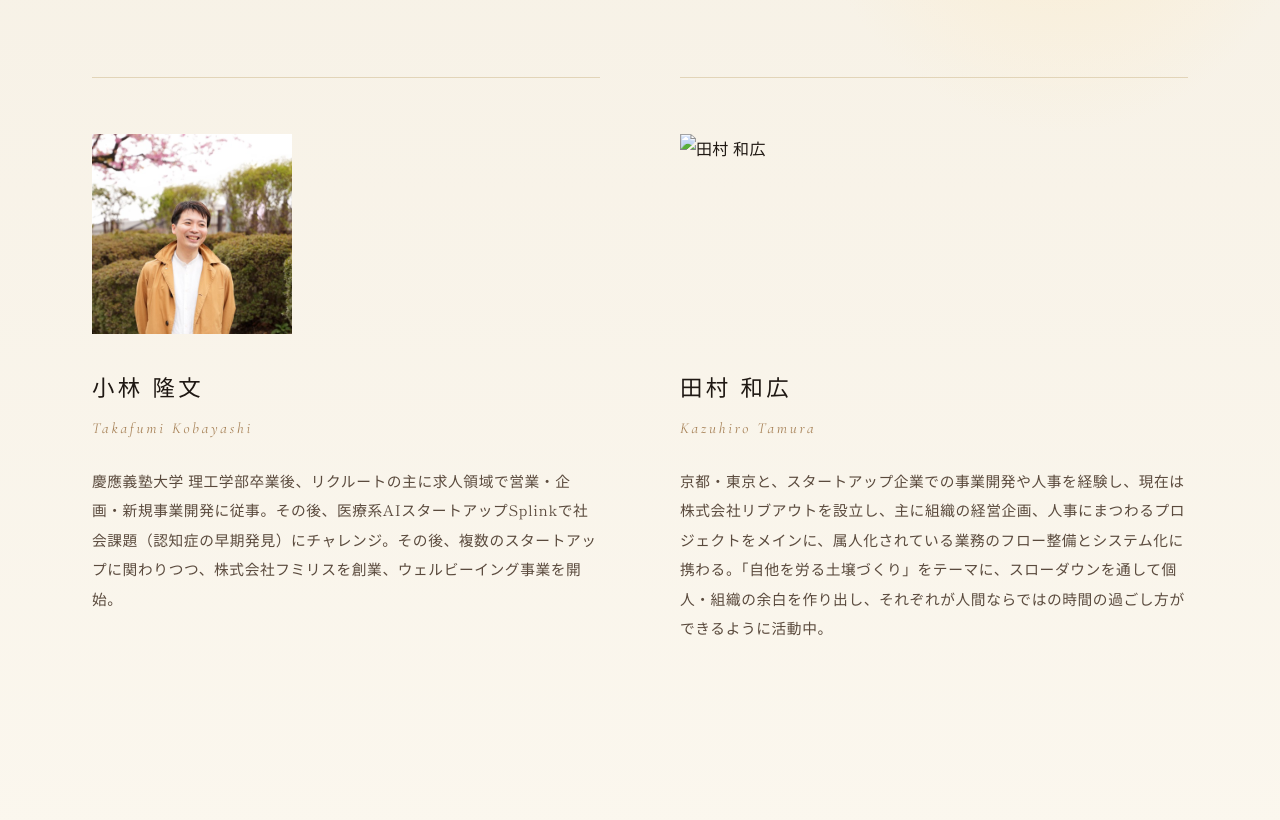
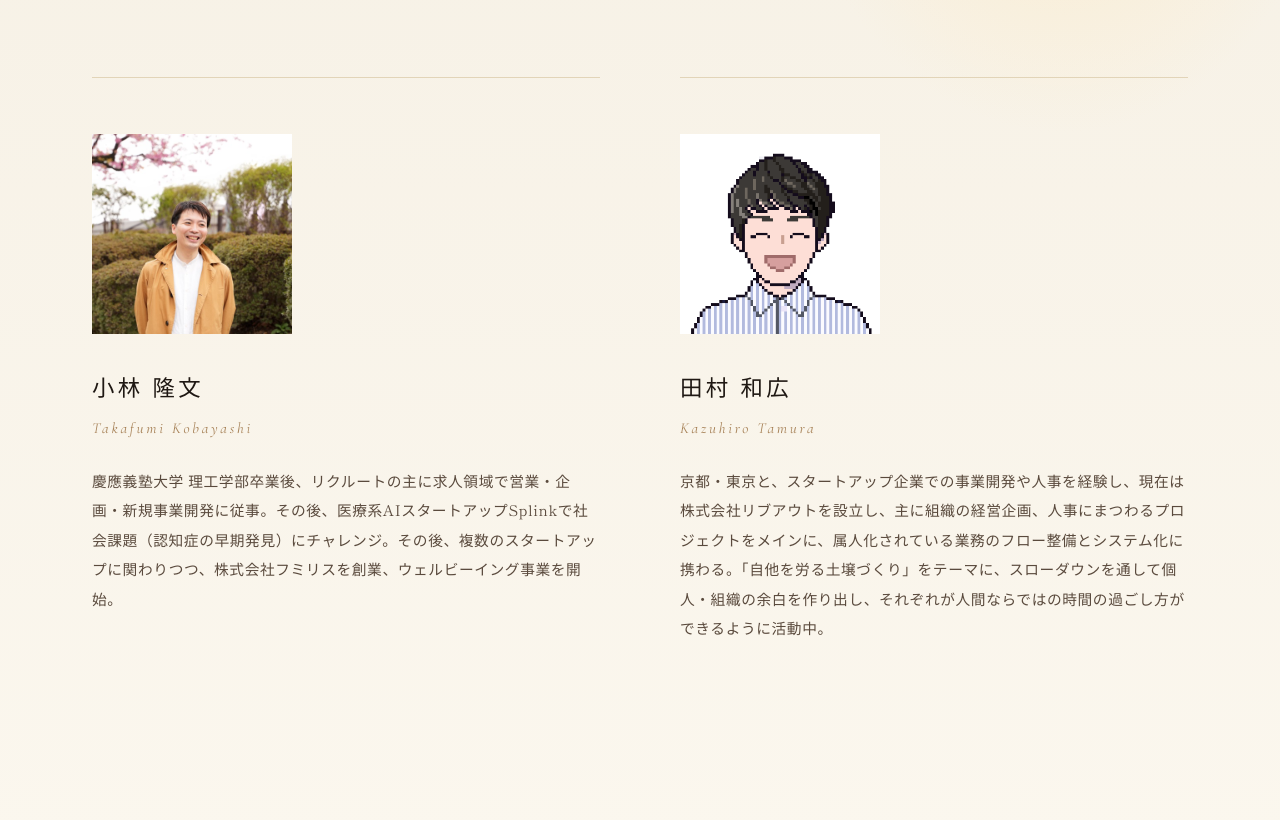
Before and after one commit to Takafumi-humilis/en-gawa, a plain HTML site: page index.html in a window 1280 px wide. Shown: the part 7800-8620 px from the top of the page. Drawn offline with nearby package versions, Linux system fonts and the light colour scheme.

Commit message:
update tamura img

```diff
--- a/index.html
+++ b/index.html
@@ -310,7 +310,7 @@
 
       <article class="member">
         <div class="member__photo member__photo--has-image">
-          <img src="assets/tamura.jpg" alt="田村 和広" loading="lazy" />
+          <img src="assets/tamura.png" alt="田村 和広" loading="lazy" />
         </div>
         <h3 class="member__name">田村 和広</h3>
         <p class="member__name-en">Kazuhiro Tamura</p>
```
